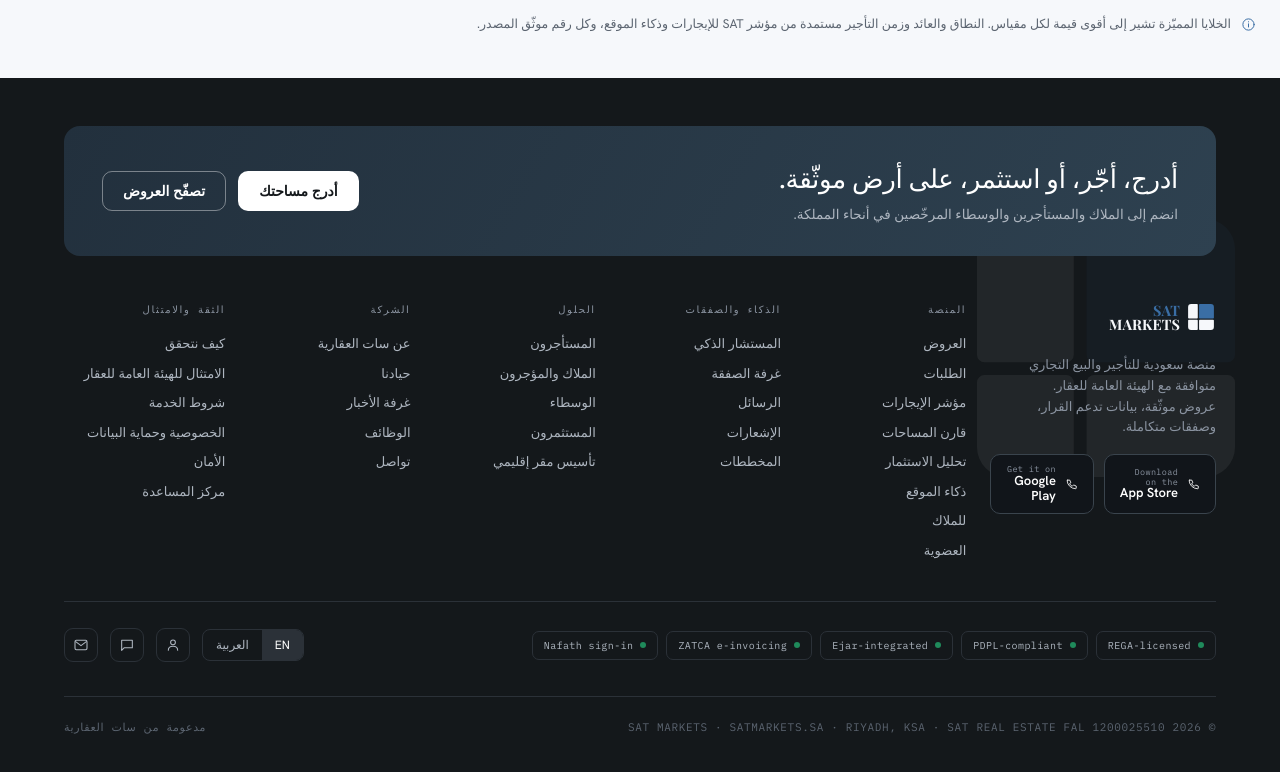
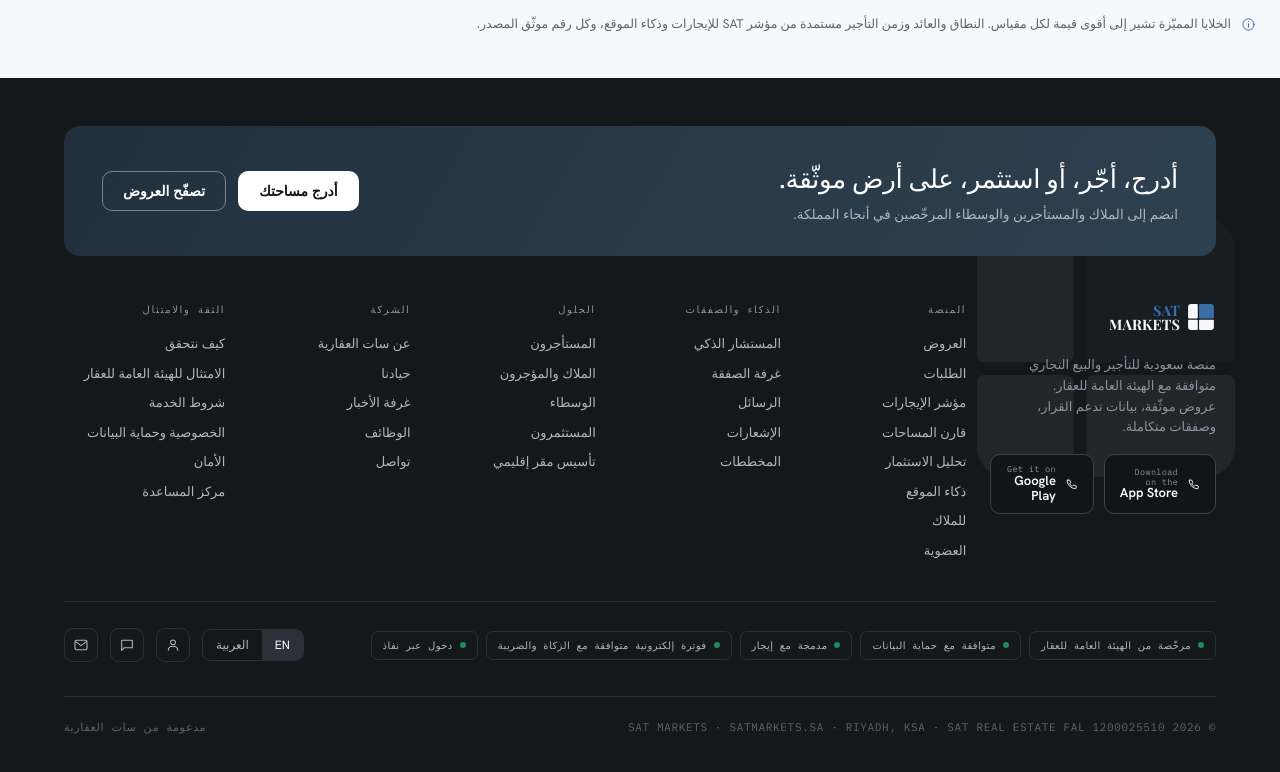
Before and after one commit to saleemzeidan123/satmarkets, a Next.js app: page /ar/compare in a window 1280 px wide. Shown: the part 1078-1850 px from the top of the page. Built offline with nearby package versions, Linux system fonts and the light colour scheme.

Commit message:
fix: localize footer trust badges; locale-aware comma in compare location

```diff
--- a/src/app/[locale]/compare/page.tsx
+++ b/src/app/[locale]/compare/page.tsx
@@ -70,7 +70,7 @@ export default function ComparePage({ params }: { params: { locale: string } })
            <Ph label={c.ph} h={108} style={{ borderRadius: 9 }} badges={[<Verified key="v" text="V" />, <span key="f" className={"freeze " + c.freeze} style={{ background: "rgba(255,255,255,.92)" }}><span className="dot" />{c.freeze === "open" ? (ar ? "مفتوح" : "Open") : (ar ? "مسقوف" : "Capped")}</span>]} />
           </div>
           <div style={{ fontSize: 14, fontWeight: 600, marginTop: 12, letterSpacing: "-.01em" }}>{c.ttl}</div>
-          <div className="muted" style={{ fontSize: 12, marginTop: 3 }}>{c.dist}، {ar ? "الرياض" : "Riyadh"}</div>
+          <div className="muted" style={{ fontSize: 12, marginTop: 3 }}>{c.dist}{ar ? "، " : ", "}{ar ? "الرياض" : "Riyadh"}</div>
          </div>
         ))}
        </div>
--- a/src/components/SatFooter.tsx
+++ b/src/components/SatFooter.tsx
@@ -89,7 +89,7 @@ export default function SatFooter({ locale = "en" }: { locale?: string }) {
       </div>
       <div className="foot-mid">
         <div className="trust-row">
-          {FOOT_TRUST.map((t) => <span className="tpill" key={t}><span className="d" />{t}</span>)}
+          {FOOT_TRUST.map((b) => <span className="tpill" key={b}><span className="d" />{t(b)}</span>)}
         </div>
         <div className="foot-end">
           <span className="langtog"><span className="on">EN</span><span>العربية</span></span>
```
